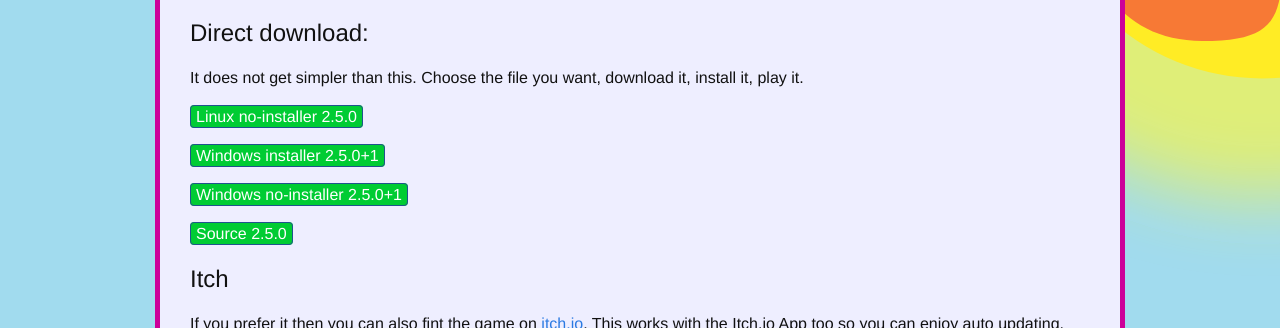
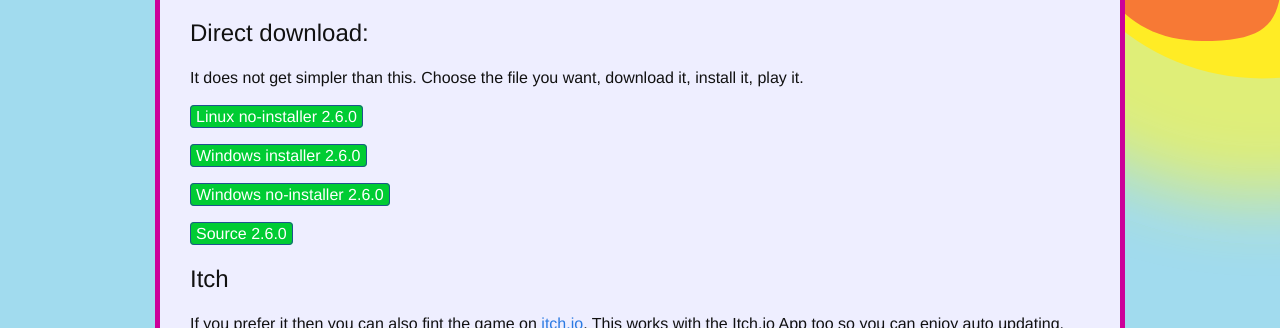
Before and after one commit to blockattack/blockattack-www, a Jekyll site: the page built from download.md, in a window 1280 px wide. Shown: the part 245-573 px from the top of the page. Built offline with Jekyll 4.4.1, drawn with Linux system fonts in a browser that asks for light colours; comment, search, counter and statistics services are not loaded.

Commit message:
Version 2.6.0 released

```diff
--- a/download.md
+++ b/download.md
@@ -11,13 +11,13 @@ There are several ways to get the game. Choose your favorite.
 
 It does not get simpler than this. Choose the file you want, download it, install it, play it.
 
-[Linux no-installer 2.5.0](https://github.com/blockattack/blockattack-game/releases/download/v2.5.0/blockattack-linux-2.5.0.tar.bz2){:class="download-link"}
+[Linux no-installer 2.6.0](https://github.com/blockattack/blockattack-game/releases/download/v2.6.0/blockattack-linux-2.6.0.tar.bz2){:class="download-link"}
 
-[Windows installer 2.5.0+1](https://github.com/blockattack/blockattack-game/releases/download/v2.5.0/blockattack-installer-2.5.0+1.exe){:class="download-link"}
+[Windows installer 2.6.0](https://github.com/blockattack/blockattack-game/releases/download/v2.6.0/blockattack-installer-2.6.0.exe){:class="download-link"}
 
-[Windows no-installer 2.5.0+1](https://github.com/blockattack/blockattack-game/releases/download/v2.5.0/blockattack-2.5.0+1-windows-no-installer.zip){:class="download-link"}
+[Windows no-installer 2.6.0](https://github.com/blockattack/blockattack-game/releases/download/v2.6.0/blockattack-2.6.0-windows-no-installer.zip){:class="download-link"}
 
-[Source 2.5.0](https://github.com/blockattack/blockattack-game/archive/v2.5.0.tar.gz){:class="download-link"}
+[Source 2.6.0](https://github.com/blockattack/blockattack-game/archive/v2.6.0.tar.gz){:class="download-link"}
 
 # Itch
 
```
Also changed, not shown: _posts/2020-09-26-version_2_6_0_released.markdown (added, +9 -0 lines), instructions.md (+5 -4 lines), thegame.md (+2 -2 lines).
